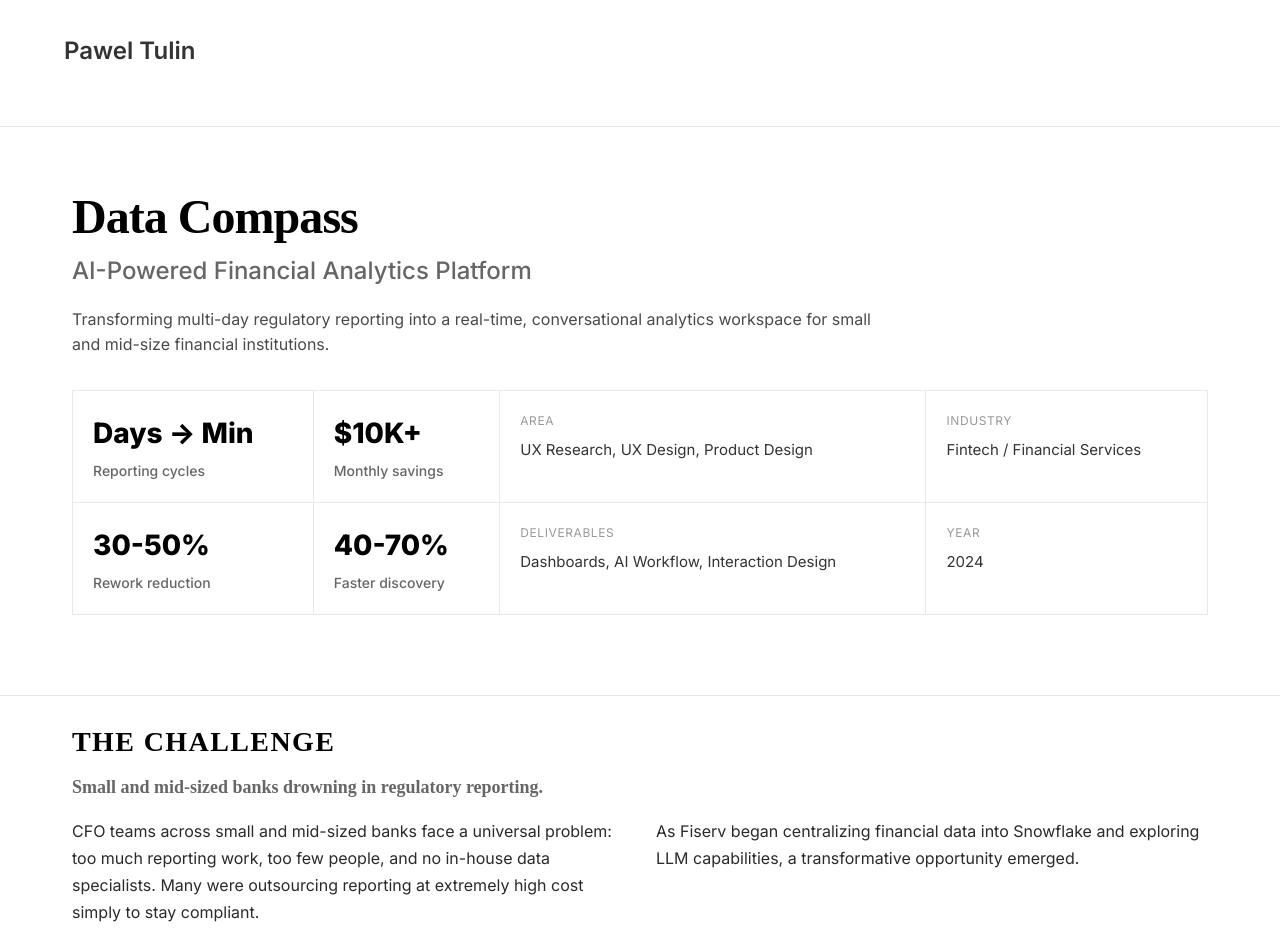
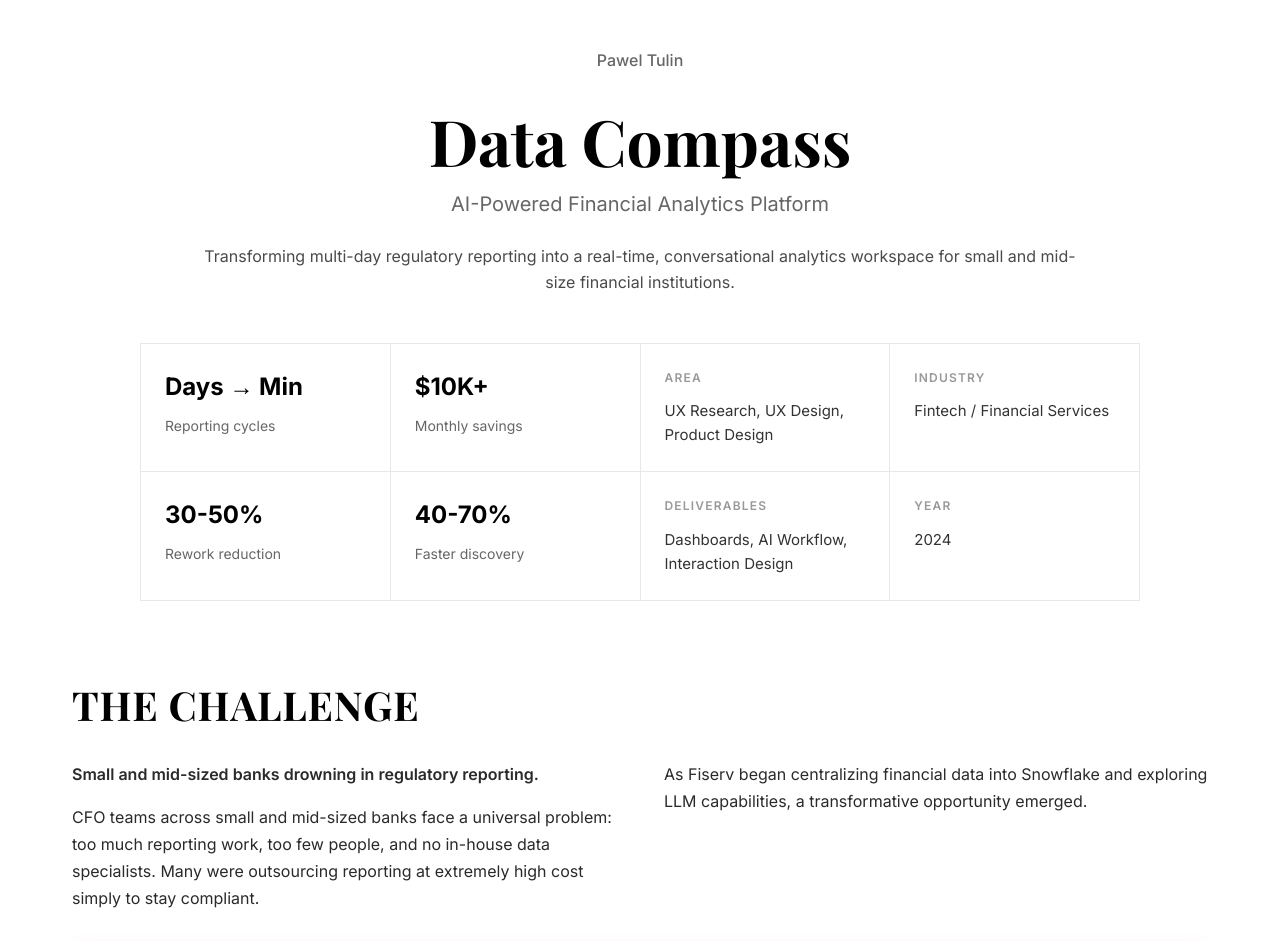
Before and after one commit to ptulin/portfolio, a plain HTML site: page case-studies/fiserv-llm-cpo-platform.html in a window 1280 px wide. Shown: the top 941 px of the page. Drawn offline with nearby package versions, Linux system fonts and the light colour scheme.

Commit message:
Match PDF design exactly: centered author name, serif title, cleaner layout

```diff
--- a/case-studies/fiserv-llm-cpo-platform.html
+++ b/case-studies/fiserv-llm-cpo-platform.html
@@ -7,7 +7,7 @@
     <link rel="stylesheet" href="../styles.css">
     <link rel="preconnect" href="https://fonts.googleapis.com">
     <link rel="preconnect" href="https://fonts.gstatic.com" crossorigin>
-    <link href="https://fonts.googleapis.com/css2?family=Inter:wght@400;500;600;700;800&display=swap" rel="stylesheet">
+    <link href="https://fonts.googleapis.com/css2?family=Inter:wght@400;500;600;700;800&family=Playfair+Display:wght@700&display=swap" rel="stylesheet">
     <style>
         * {
             margin: 0;
@@ -26,8 +26,7 @@
         /* Hero Section - PDF Style */
         .case-hero {
             background: #ffffff;
-            padding: 4rem 0 3rem;
-            border-bottom: 1px solid #e8e8e8;
+            padding: 3rem 0 2rem;
         }
 
         .case-hero-content {
@@ -36,71 +35,91 @@
             padding: 0 2rem;
         }
 
+        .case-hero-author {
+            text-align: center;
+            font-size: 1rem;
+            color: #666;
+            margin-bottom: 2rem;
+            font-weight: 500;
+        }
+
         .case-hero-header {
+            text-align: center;
             margin-bottom: 2rem;
         }
 
         .case-hero-text h1 {
-            font-size: 3rem;
-            font-weight: 800;
-            letter-spacing: -0.02em;
+            font-family: 'Playfair Display', serif;
+            font-size: 4rem;
+            font-weight: 700;
             line-height: 1.1;
-            margin-bottom: 0.5rem;
+            margin-bottom: 0.75rem;
             color: #000;
         }
 
         .case-hero-text .tagline {
-            font-size: 1.5rem;
-            font-weight: 500;
+            font-size: 1.25rem;
+            font-weight: 400;
             color: #666;
-            margin-bottom: 1rem;
+            margin-bottom: 1.5rem;
+            font-family: 'Inter', sans-serif;
         }
 
         .case-hero-text .description {
             font-size: 1rem;
             color: #4a4a4a;
             line-height: 1.6;
-            max-width: 800px;
+            max-width: 900px;
+            margin: 0 auto;
+            font-family: 'Inter', sans-serif;
         }
 
         /* Metrics Table - PDF Style */
         .metrics-table {
             width: 100%;
             border-collapse: collapse;
-            margin: 2rem 0;
+            margin: 3rem auto 0;
             background: #fff;
+            max-width: 1000px;
         }
 
         .metrics-table td {
-            padding: 1.25rem;
+            padding: 1.5rem;
             border: 1px solid #e8e8e8;
             vertical-align: top;
+            width: 25%;
         }
 
         .metrics-table .metric-value {
-            font-size: 1.75rem;
-            font-weight: 800;
+            font-size: 1.5rem;
+            font-weight: 700;
             color: #000;
-            margin-bottom: 0.25rem;
+            margin-bottom: 0.5rem;
+            font-family: 'Inter', sans-serif;
         }
 
         .metrics-table .metric-label {
             font-size: 0.875rem;
             color: #666;
-            font-weight: 500;
+            font-weight: 400;
+            font-family: 'Inter', sans-serif;
         }
 
         .metrics-table .meta-label {
             font-size: 0.75rem;
             text-transform: uppercase;
-            letter-spacing: 0.05em;
+            letter-spacing: 0.1em;
             color: #999;
-            margin-bottom: 0.5rem;
+            margin-bottom: 0.75rem;
+            font-weight: 600;
+            font-family: 'Inter', sans-serif;
         }
 
         .metrics-table .meta-value {
             font-size: 0.9375rem;
             color: #333;
+            font-weight: 400;
+            font-family: 'Inter', sans-serif;
         }
 
         /* Main Container */
@@ -112,7 +131,7 @@
 
         /* Compact Sections */
         .case-section {
-            padding: 1.5rem 0;
+            padding: 2.5rem 0;
         }
 
         .section-header {
@@ -120,13 +139,13 @@
         }
 
         .section-title {
-            font-size: 1.75rem;
+            font-family: 'Playfair Display', serif;
+            font-size: 2.5rem;
             font-weight: 700;
-            letter-spacing: -0.01em;
-            margin-bottom: 0.5rem;
+            margin-bottom: 1rem;
             color: #000;
             text-transform: uppercase;
-            letter-spacing: 0.05em;
+            letter-spacing: 0.02em;
         }
 
         .section-subtitle {
@@ -139,8 +158,8 @@
         .content-grid {
             display: grid;
             grid-template-columns: 1fr 1fr;
-            gap: 2rem;
-            margin: 1rem 0;
+            gap: 3rem;
+            margin: 1.5rem 0;
         }
 
         .content-text {
@@ -510,7 +529,7 @@
     </style>
 </head>
 <body>
-    <header class="header">
+    <header class="header" style="display: none;">
         <div class="header-content">
             <div class="logo"><a href="../index.html">Pawel Tulin</a></div>
         </div>
@@ -519,6 +538,7 @@
     <!-- Hero Section - PDF Style -->
     <section class="case-hero" data-area="ux-research,ux-design,product-design" data-industry="fintech" data-deliverable="dashboard,ai-workflow,research-study,prototype" data-year="2024">
         <div class="case-hero-content">
+            <div class="case-hero-author">Pawel Tulin</div>
             <div class="case-hero-header">
                 <div class="case-hero-text">
                     <h1>Data Compass</h1>
@@ -593,10 +613,10 @@
         <section class="case-section">
             <div class="section-header">
                 <h2 class="section-title">The Challenge</h2>
-                <h3 style="font-size: 1.125rem; font-weight: 600; color: #666; margin-bottom: 1rem;">Small and mid-sized banks drowning in regulatory reporting.</h3>
             </div>
             <div class="content-grid">
                 <div class="content-text">
+                    <p style="font-weight: 600; margin-bottom: 1rem;">Small and mid-sized banks drowning in regulatory reporting.</p>
                     <p>CFO teams across small and mid-sized banks face a universal problem: too much reporting work, too few people, and no in-house data specialists. Many were outsourcing reporting at extremely high cost simply to stay compliant.</p>
                 </div>
                 <div class="content-text">
```
